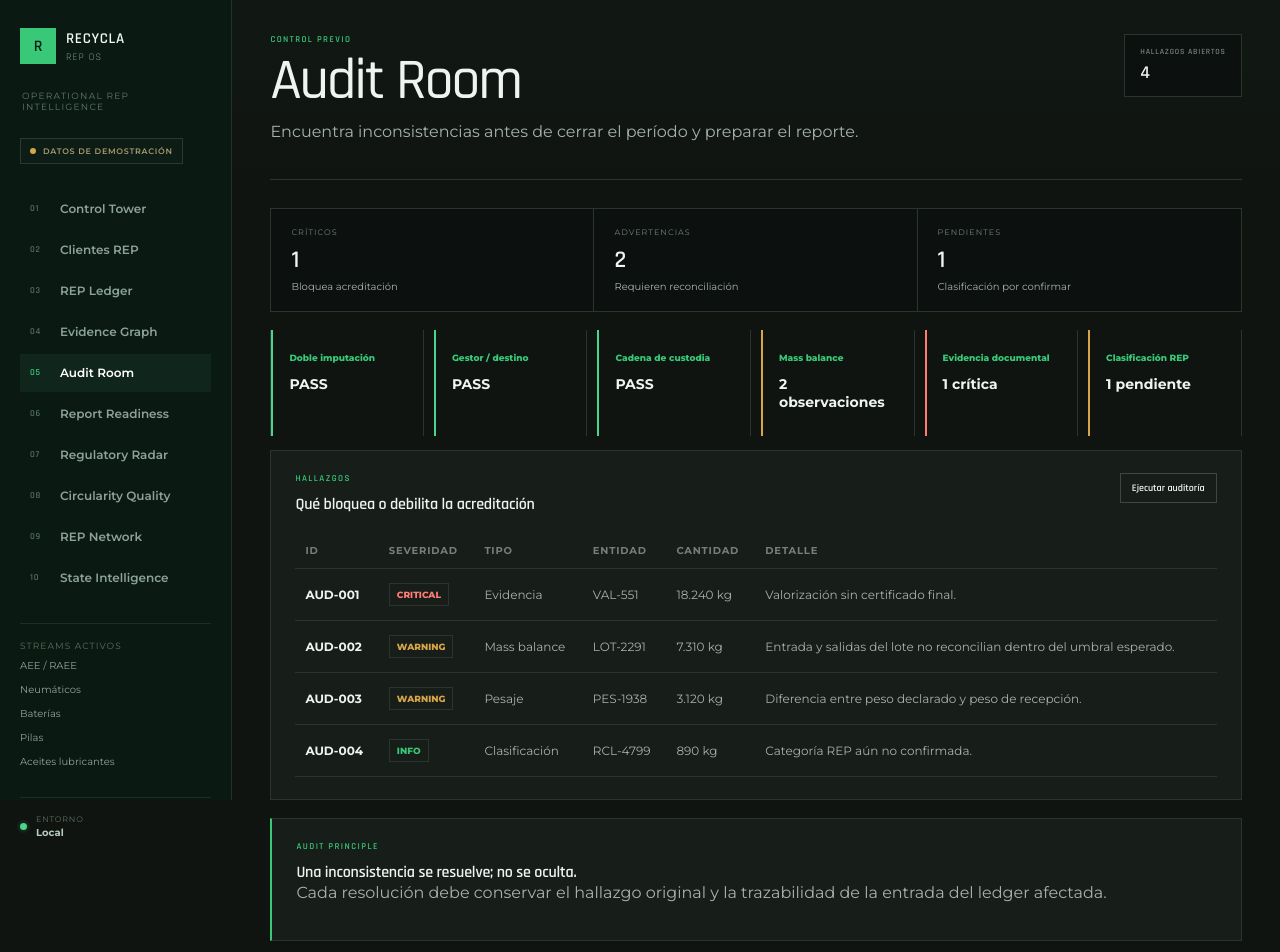
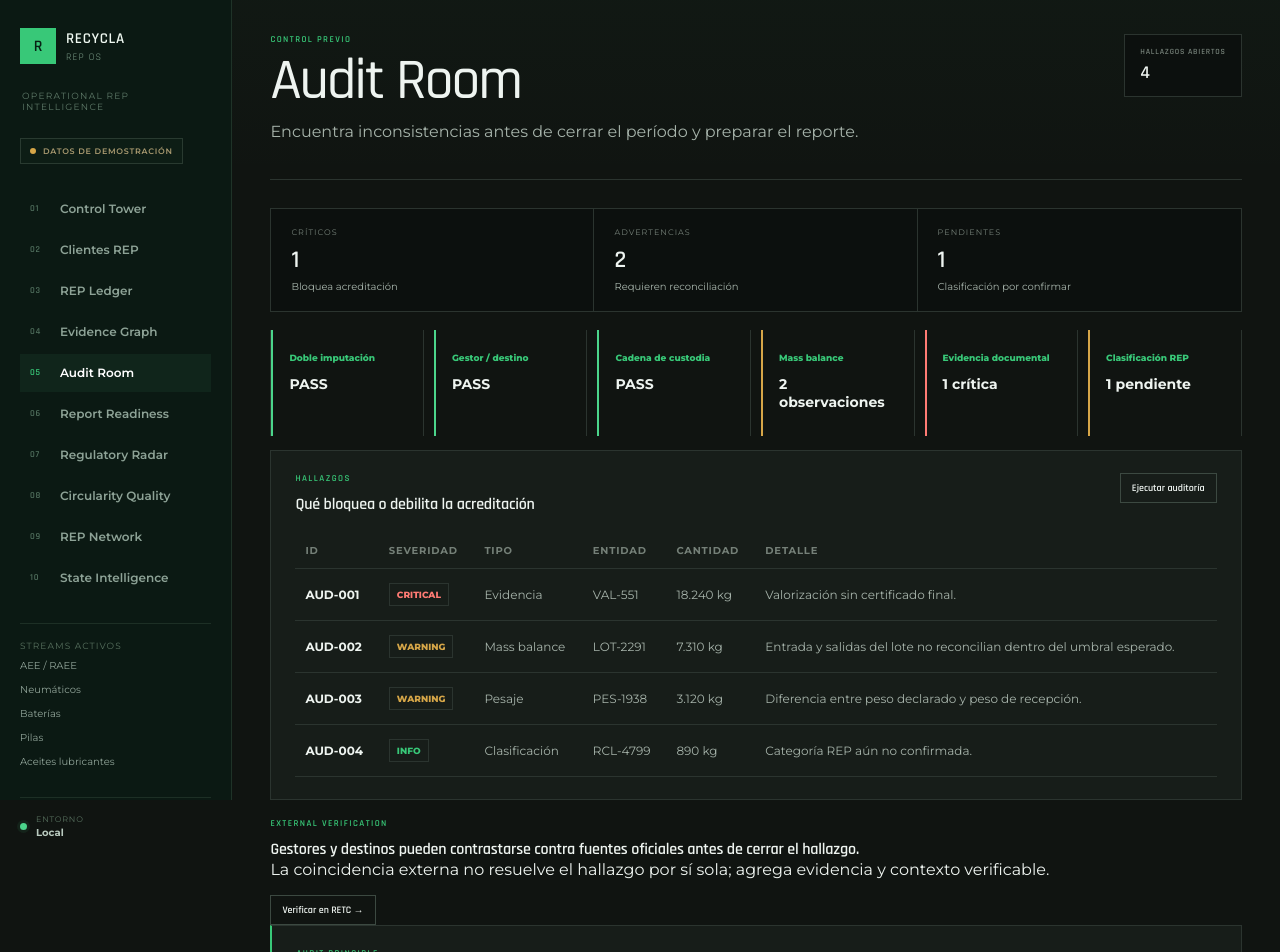
Before and after one commit to traviscomber/recycla, a Next.js app: page /audit in a window 1280 px wide. Shown: the top 952 px of the page. Built offline with nearby package versions, Linux system fonts and the light colour scheme.

Commit message:
ui: connect Audit Room to official entity verification

```diff
--- a/src/app/audit/page.tsx
+++ b/src/app/audit/page.tsx
@@ -1,3 +1,4 @@
+import Link from "next/link";
 import { AppShell } from "@/components/app-shell";
 import { fmt } from "@/lib/rep";
 
@@ -71,6 +72,17 @@ export default function AuditPage() {
         </div>
       </section>
 
+      <section className="externalAuditCheck">
+        <div>
+          <p className="eyebrow">External verification</p>
+          <h3>Gestores y destinos pueden contrastarse contra fuentes oficiales antes de cerrar el hallazgo.</h3>
+          <p>La coincidencia externa no resuelve el hallazgo por sí sola; agrega evidencia y contexto verificable.</p>
+        </div>
+        <Link className="buttonLink" href="/state-intelligence?kind=hazardous_destination">
+          Verificar en RETC →
+        </Link>
+      </section>
+
       <section className="panel ledgerRule">
         <p className="eyebrow">Audit principle</p>
         <h3>Una inconsistencia se resuelve; no se oculta.</h3>
```
